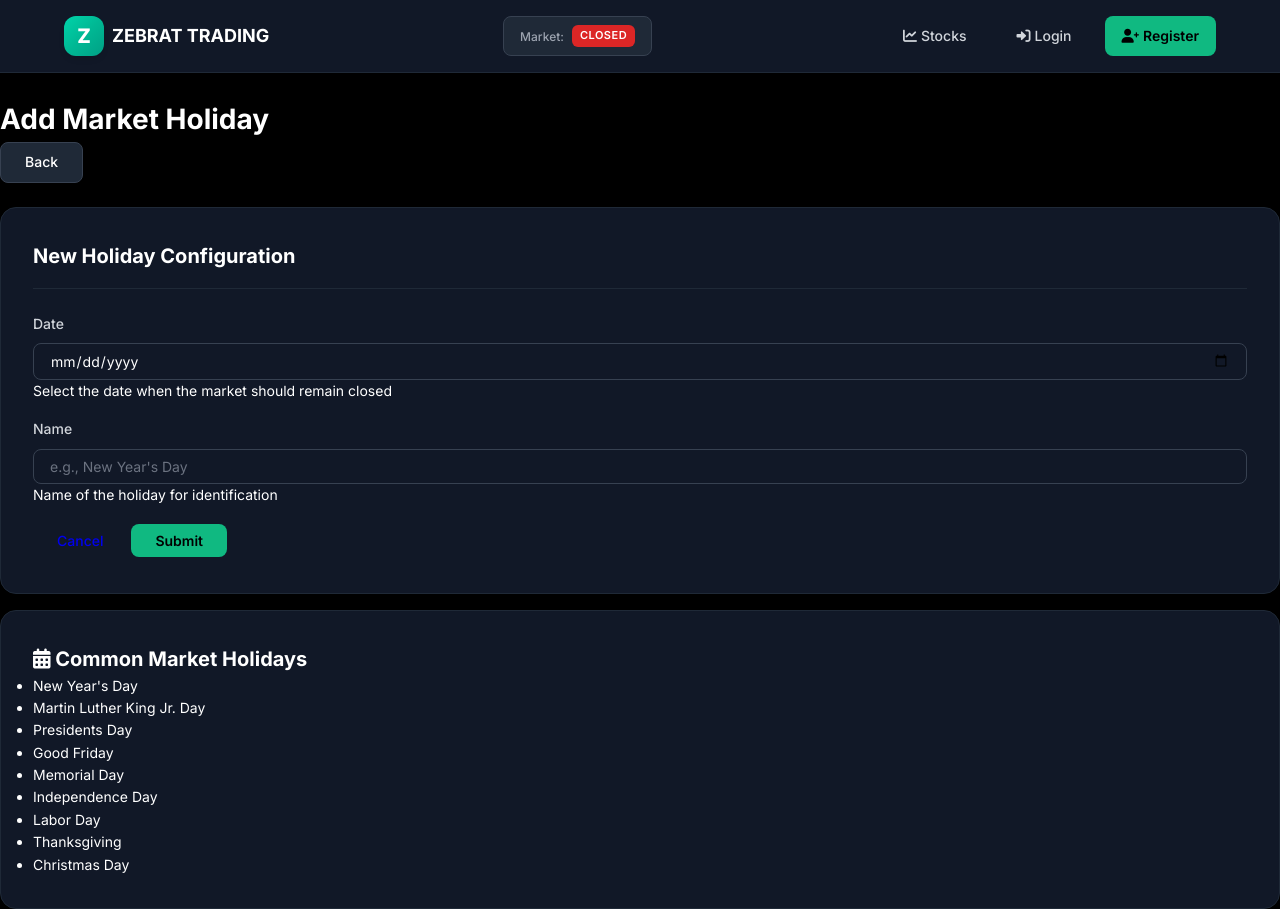
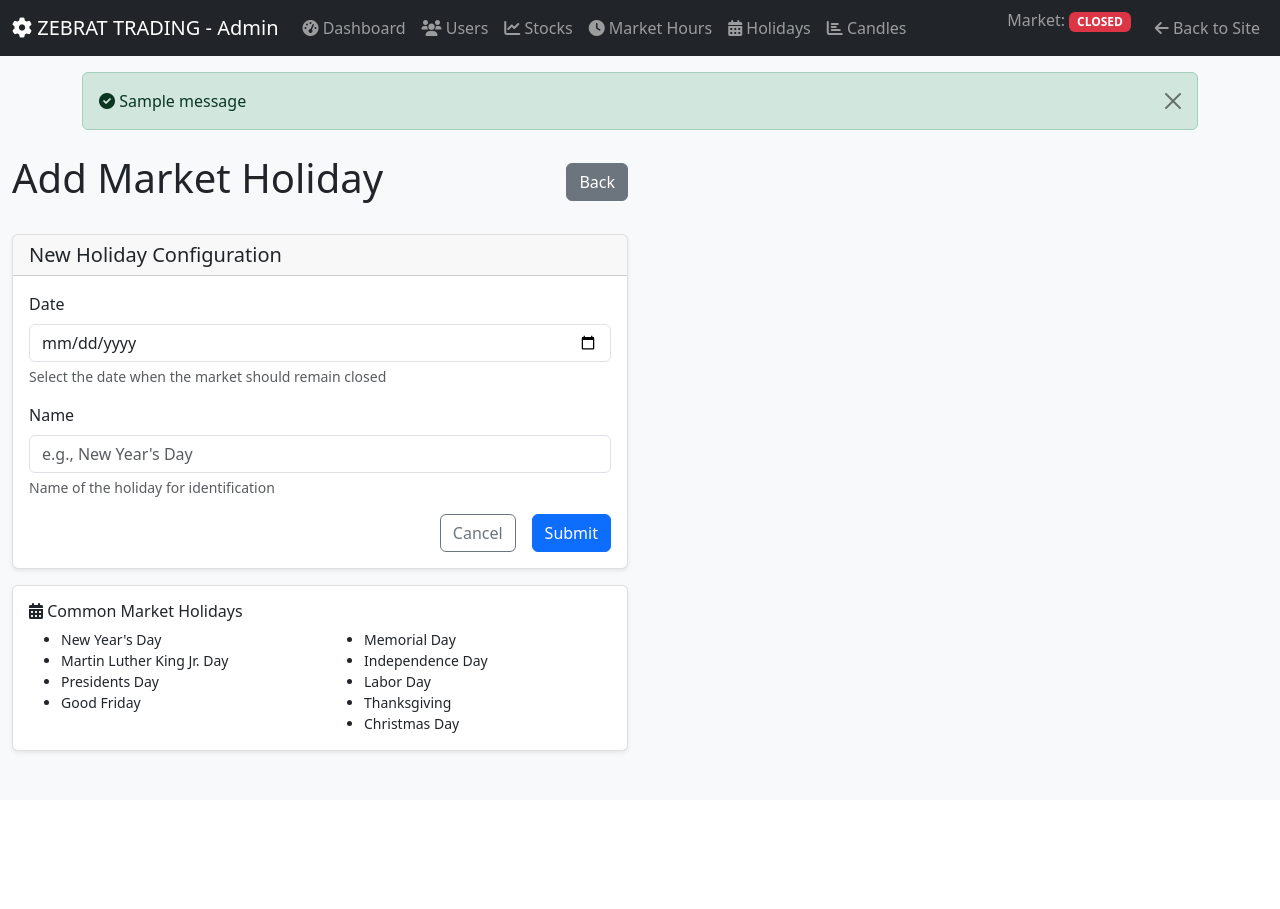
Before and after one commit to raja-naveed/cx_ex, a Python web app: template app/templates/admin/add_holiday.html in a window 1280 px wide. After the commit the page ends 754 px from the top, so only its background shows below. Run offline with Jinja, Linux system fonts and the light colour scheme; the template is opened without the code that fills it: most values are stand-ins (such as "Sample title", 1, 10 or a date in 2020); one stand-in notice (Sample message) is shown; form fields are guessed from the names that the template uses.

Commit message:
feat: Update admin templates to extend from 'admin-base.html' and add new admin base layout

```diff
--- /dev/null
+++ b/app/static/css/admin-main.css
@@ -0,0 +1,69 @@
+body {
+    background-color: #f8f9fa;
+}
+
+.jumbotron {
+    background: linear-gradient(135deg, #667eea 0%, #764ba2 100%);
+    color: white;
+}
+
+.card {
+    box-shadow: 0 0.125rem 0.25rem rgba(0, 0, 0, 0.075);
+    border: 1px solid rgba(0, 0, 0, 0.125);
+}
+
+.table-responsive {
+    box-shadow: 0 0.125rem 0.25rem rgba(0, 0, 0, 0.075);
+}
+
+.price-up {
+    color: #28a745;
+}
+
+.price-down {
+    color: #dc3545;
+}
+
+.market-open {
+    background-color: #d4edda;
+    border-color: #c3e6cb;
+    color: #155724;
+}
+
+.market-closed {
+    background-color: #f8d7da;
+    border-color: #f5c6cb;
+    color: #721c24;
+}
+
+.portfolio-summary {
+    background: linear-gradient(135deg, #28a745 0%, #20c997 100%);
+    color: white;
+    border-radius: 0.5rem;
+    padding: 1.5rem;
+    margin-bottom: 1rem;
+}
+
+.portfolio-summary.negative {
+    background: linear-gradient(135deg, #dc3545 0%, #fd7e14 100%);
+}
+
+.order-status-queued {
+    background-color: #ffc107;
+    color: #212529;
+}
+
+.order-status-executed {
+    background-color: #28a745;
+    color: white;
+}
+
+.order-status-canceled {
+    background-color: #6c757d;
+    color: white;
+}
+
+.order-status-rejected {
+    background-color: #dc3545;
+    color: white;
+}
--- /dev/null
+++ b/app/templates/admin-base.html
@@ -0,0 +1,128 @@
+<!DOCTYPE html>
+<html lang="en">
+<head>
+    <meta charset="UTF-8">
+    <meta name="viewport" content="width=device-width, initial-scale=1.0">
+    <title>{% block title %}Admin - ZEBRAT TRADING{% endblock %}</title>
+
+    <!-- Bootstrap CSS -->
+    <link href="https://cdn.jsdelivr.net/npm/bootstrap@5.3.0/dist/css/bootstrap.min.css" rel="stylesheet">
+
+    <!-- Font Awesome -->
+    <link rel="stylesheet" href="https://cdnjs.cloudflare.com/ajax/libs/font-awesome/6.0.0/css/all.min.css">
+
+    <!-- Google Fonts -->
+    <link href="https://fonts.googleapis.com/css2?family=Inter:wght@300;400;500;600;700;800;900&display=swap" rel="stylesheet">
+
+    <!-- Admin CSS (NOT main.css) -->
+    <link rel="stylesheet" href="{{ url_for('static', filename='css/admin-main.css') }}">
+
+    {% block extra_css %}{% endblock %}
+</head>
+<body>
+    <!-- Admin Navigation -->
+    <nav class="navbar navbar-expand-lg navbar-dark bg-dark">
+        <div class="container-fluid">
+            <a class="navbar-brand" href="{{ url_for('admin.index') }}">
+                <i class="fas fa-cog"></i> ZEBRAT TRADING - Admin
+            </a>
+            <button class="navbar-toggler" type="button" data-bs-toggle="collapse" data-bs-target="#adminNavbar">
+                <span class="navbar-toggler-icon"></span>
+            </button>
+
+            <div class="collapse navbar-collapse" id="adminNavbar">
+                <ul class="navbar-nav me-auto">
+                    <li class="nav-item">
+                        <a class="nav-link" href="{{ url_for('admin.index') }}">
+                            <i class="fas fa-tachometer-alt"></i> Dashboard
+                        </a>
+                    </li>
+                    <li class="nav-item">
+                        <a class="nav-link" href="{{ url_for('admin.users') }}">
+                            <i class="fas fa-users"></i> Users
+                        </a>
+                    </li>
+                    <li class="nav-item">
+                        <a class="nav-link" href="{{ url_for('admin.stocks') }}">
+                            <i class="fas fa-chart-line"></i> Stocks
+                        </a>
+                    </li>
+                    <li class="nav-item">
+                        <a class="nav-link" href="{{ url_for('admin.market_hours') }}">
+                            <i class="fas fa-clock"></i> Market Hours
+                        </a>
+                    </li>
+                    <li class="nav-item">
+                        <a class="nav-link" href="{{ url_for('admin.holidays') }}">
+                            <i class="fas fa-calendar-alt"></i> Holidays
+                        </a>
+                    </li>
+                    <li class="nav-item">
+                        <a class="nav-link" href="{{ url_for('admin.candles_dashboard') }}">
+                            <i class="fas fa-chart-bar"></i> Candles
+                        </a>
+                    </li>
+                </ul>
+
+                <ul class="navbar-nav">
+                    {% if market_state %}
+                    <li class="nav-item">
+                        <span class="navbar-text me-3">
+                            Market:
+                            <span class="badge {{ 'bg-success' if market_state.is_open else 'bg-danger' }}">
+                                {{ 'OPEN' if market_state.is_open else 'CLOSED' }}
+                            </span>
+                            {% if market_state.emergency_close %}
+                            <span class="badge bg-warning">EMERGENCY</span>
+                            {% endif %}
+                        </span>
+                    </li>
+                    {% endif %}
+                    <li class="nav-item">
+                        <a class="nav-link" href="{{ url_for('market.stocks') }}">
+                            <i class="fas fa-arrow-left"></i> Back to Site
+                        </a>
+                    </li>
+                    {% if current_user.is_authenticated %}
+                    <li class="nav-item">
+                        <span class="navbar-text me-2">{{ current_user.email }}</span>
+                    </li>
+                    <li class="nav-item">
+                        <a class="nav-link" href="{{ url_for('auth.logout') }}">
+                            <i class="fas fa-sign-out-alt"></i> Logout
+                        </a>
+                    </li>
+                    {% endif %}
+                </ul>
+            </div>
+        </div>
+    </nav>
+
+    <!-- Main Content -->
+    <main>
+        <!-- Flash Messages -->
+        {% with messages = get_flashed_messages(with_categories=true) %}
+            {% if messages %}
+                <div class="container mt-3">
+                    {% for category, message in messages %}
+                        <div class="alert alert-{{ 'success' if category == 'success' else 'danger' if category == 'error' else 'warning' if category == 'warning' else 'info' }} alert-dismissible fade show" role="alert">
+                            <i class="fas fa-{{ 'check-circle' if category == 'success' else 'exclamation-triangle' if category == 'warning' else 'times-circle' if category == 'error' else 'info-circle' }}"></i>
+                            {{ message }}
+                            <button type="button" class="btn-close" data-bs-dismiss="alert"></button>
+                        </div>
+                    {% endfor %}
+                </div>
+            {% endif %}
+        {% endwith %}
+
+        <div class="container-fluid mt-4">
+            {% block content %}{% endblock %}
+        </div>
+    </main>
+
+    <!-- Bootstrap JS Bundle -->
+    <script src="https://cdn.jsdelivr.net/npm/bootstrap@5.3.0/dist/js/bootstrap.bundle.min.js"></script>
+
+    {% block scripts %}{% endblock %}
+</body>
+</html>
--- a/app/templates/admin/add_holiday.html
+++ b/app/templates/admin/add_holiday.html
@@ -1,4 +1,4 @@
-{% extends "base.html" %}
+{% extends "admin-base.html" %}
 
 {% block title %}Add Market Holiday{% endblock %}
 
--- a/app/templates/admin/candles.html
+++ b/app/templates/admin/candles.html
@@ -1,4 +1,4 @@
-{% extends "base.html" %}
+{% extends "admin-base.html" %}
 
 {% block title %}Candle Data Dashboard - ZEBRAT TRADING{% endblock %}
 
--- a/app/templates/admin/create_stock.html
+++ b/app/templates/admin/create_stock.html
@@ -1,4 +1,4 @@
-{% extends "base.html" %}
+{% extends "admin-base.html" %}
 
 {% block title %}Admin - Create Stock - ZEBRAT TRADING{% endblock %}
 
--- a/app/templates/admin/edit_market_hours.html
+++ b/app/templates/admin/edit_market_hours.html
@@ -1,4 +1,4 @@
-{% extends "base.html" %}
+{% extends "admin-base.html" %}
 
 {% block title %}Edit Market Hours - {{ day_name }}{% endblock %}
 
--- a/app/templates/admin/edit_stock.html
+++ b/app/templates/admin/edit_stock.html
@@ -1,4 +1,4 @@
-{% extends "base.html" %}
+{% extends "admin-base.html" %}
 
 {% block title %}Admin - Edit Stock - ZEBRAT TRADING{% endblock %}
 
--- a/app/templates/admin/edit_user.html
+++ b/app/templates/admin/edit_user.html
@@ -1,4 +1,4 @@
-{% extends "base.html" %}
+{% extends "admin-base.html" %}
 
 {% block title %}Edit User - {{ user.email }} - ZEBRAT TRADING{% endblock %}
 
--- a/app/templates/admin/holidays.html
+++ b/app/templates/admin/holidays.html
@@ -1,4 +1,4 @@
-{% extends "base.html" %}
+{% extends "admin-base.html" %}
 
 {% block title %}Market Holidays - Admin{% endblock %}
 
--- a/app/templates/admin/index.html
+++ b/app/templates/admin/index.html
@@ -1,4 +1,4 @@
-{% extends "base.html" %}
+{% extends "admin-base.html" %}
 
 {% block title %}Admin Dashboard - ZEBRAT TRADING{% endblock %}
 
--- a/app/templates/admin/market_hours.html
+++ b/app/templates/admin/market_hours.html
@@ -1,4 +1,4 @@
-{% extends "base.html" %}
+{% extends "admin-base.html" %}
 
 {% block title %}Market Hours - Admin{% endblock %}
 
--- a/app/templates/admin/reset_password.html
+++ b/app/templates/admin/reset_password.html
@@ -1,4 +1,4 @@
-{% extends "base.html" %}
+{% extends "admin-base.html" %}
 
 {% block title %}Reset Password - {{ user.email }} - ZEBRAT TRADING{% endblock %}
 
--- a/app/templates/admin/stocks.html
+++ b/app/templates/admin/stocks.html
@@ -1,4 +1,4 @@
-{% extends "base.html" %}
+{% extends "admin-base.html" %}
 
 {% block title %}Admin - Stocks - ZEBRAT TRADING{% endblock %}
 
--- a/app/templates/admin/user_detail.html
+++ b/app/templates/admin/user_detail.html
@@ -1,4 +1,4 @@
-{% extends "base.html" %}
+{% extends "admin-base.html" %}
 
 {% block title %}{{ user.email }} - User Details - ZEBRAT TRADING{% endblock %}
 
--- a/app/templates/admin/users.html
+++ b/app/templates/admin/users.html
@@ -1,4 +1,4 @@
-{% extends "base.html" %}
+{% extends "admin-base.html" %}
 
 {% block title %}User Management - ZEBRAT TRADING{% endblock %}
 
```
